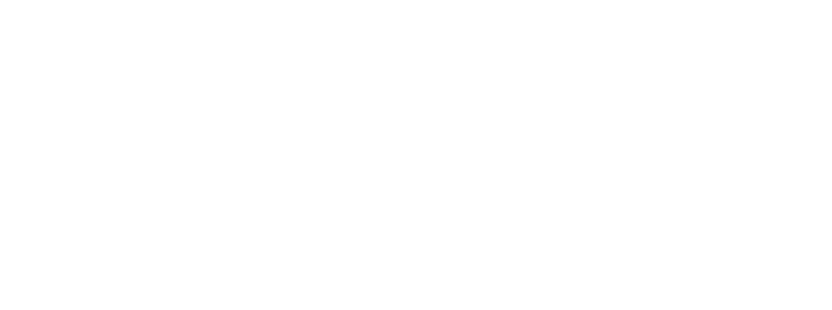
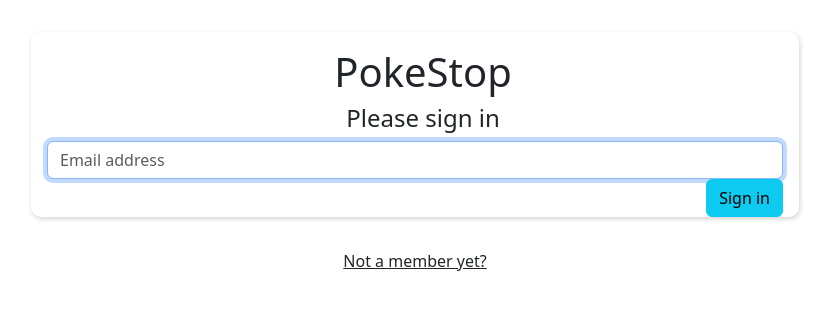
Before and after one commit to Paolo-Medel/Poke, a React (Create React App) app: page /login in a window 1280 px wide. Before the commit this address had no page. Shown: the top 310 px of the page, without its empty margins (225-1057 px from the left). Built offline with nearby package versions, Linux system fonts and the light colour scheme.

Commit message:
mvp try one

```diff
--- a/src/App.js
+++ b/src/App.js
@@ -1,11 +1,28 @@
+import "./App.css";
+import { Routes, Route } from "react-router-dom";
+import { Login } from "./components/auth/Login";
+import { Register } from "./components/auth/Register";
+import { Authorized } from "./views/Authorized";
 import { ApplicationViews } from "./views/ApplicationViews";
 
-function App() {
+// the use effect function takes 2 arguments. A function and a dependency array. This is basically an event listener. It is listening for a change in the array to run the function defined within the argument.
+
+export const App = () => {
   return (
-    <>
-      <ApplicationViews />
-    </>
+    <Routes>
+      <Route path="/login" element={<Login />} />
+      <Route path="/register" element={<Register />} />
+
+      <Route
+        path="*"
+        element={
+          <Authorized>
+            <ApplicationViews />
+          </Authorized>
+        }
+      />
+    </Routes>
   );
-}
+};
 
 export default App;
--- a/src/components/PokeBox/PokeBox.js
+++ b/src/components/PokeBox/PokeBox.js
@@ -3,12 +3,12 @@
 import { pokeBoxService } from "../../services/pokeBoxService";
 import { Link } from "react-router-dom";
 
-export const PokeBox = () => {
+export const PokeBox = ({ currentUser }) => {
   // need current user id to send to setter function. Bypassing for now
   const [ownedPokemon, setOwnedPokemon] = useState([]);
 
   useEffect(() => {
-    pokeBoxService().then((obj) => {
+    pokeBoxService(currentUser.id).then((obj) => {
       setOwnedPokemon(obj);
     });
   }, []);
--- a/src/components/addToTeam/AddToTeam.js
+++ b/src/components/addToTeam/AddToTeam.js
@@ -5,12 +5,12 @@
 import { gameService } from "../../services/gameService";
 import { Button } from "react-bootstrap";
 
-export const AddToTeam = () => {
+export const AddToTeam = ({ currentUser }) => {
   const [pokemon, setPokemon] = useState([]);
   const [games, setGames] = useState([]);
   const [pokemonToAdd, setPokemonToAdd] = useState({
     name: "",
-    userId: 0,
+    userId: currentUser.id,
     pokeId: 0,
     gameId: 0,
     attack: 0,
--- /dev/null
+++ b/src/components/auth/Login.css
@@ -0,0 +1,79 @@
+.container-login {
+  text-align: center;
+}
+
+.container-login > section > a {
+  text-decoration: underline;
+  color: var(--secondary);
+}
+
+.form-login {
+  width: 60%;
+  margin: 2rem auto;
+}
+
+.form-login > h1 {
+  font-size: 2.5rem;
+  text-align: center;
+}
+
+.form-login > h2 {
+  text-align: center;
+  font-size: 1.5rem;
+}
+
+.form-login > fieldset > input[type="email"] {
+  width: 25em;
+}
+
+.login-btn {
+  align-self: flex-end;
+}
+
+.login-btn:focus {
+  box-shadow: none;
+  outline: 2px solid transparent;
+  outline-offset: 2px;
+}
+
+/************* FORM STYLES *************/
+
+form {
+  margin: 3rem 5rem;
+  border: 1px solid var(--outline);
+  border-radius: 10px;
+  padding: 1rem 0rem 0rem 1rem;
+  box-shadow: 1px 2px 5px lightgray;
+  background-color: var(--offWhite);
+}
+
+fieldset {
+  min-width: 0;
+  padding-bottom: 1.5rem;
+  margin: 0;
+  border: 0;
+}
+
+.form-control {
+  height: calc(1.5em + 0.75rem + 2px);
+  padding: 0.375rem 0.75rem;
+  font-size: 1rem;
+  border: 1px solid var(--outline);
+  border-radius: 0.25rem;
+}
+
+.form-group {
+  margin-right: 1rem;
+  display: flex;
+  flex-direction: column;
+}
+
+.form-btn {
+  align-self: flex-end;
+}
+
+.form-btn:focus {
+  box-shadow: none;
+  outline: 2px solid transparent;
+  outline-offset: 2px;
+}
--- /dev/null
+++ b/src/components/auth/Login.js
@@ -0,0 +1,65 @@
+import React, { useState } from "react";
+import { Link } from "react-router-dom";
+import { useNavigate } from "react-router-dom";
+import "./Login.css";
+import { getUserByEmail } from "../../services/userService";
+import { Button } from "react-bootstrap";
+
+export const Login = () => {
+  const [email, set] = useState("");
+  const navigate = useNavigate();
+
+  const handleLogin = (e) => {
+    e.preventDefault();
+
+    getUserByEmail(email).then((foundUsers) => {
+      if (foundUsers.length === 1) {
+        const user = foundUsers[0];
+        localStorage.setItem(
+          "honey_user",
+          JSON.stringify({
+            id: user.id,
+          })
+        );
+
+        navigate("/");
+      } else {
+        window.alert("Invalid login");
+      }
+    });
+  };
+
+  return (
+    <main className="container-login">
+      <section>
+        <form className="form-login" onSubmit={handleLogin}>
+          <h1>PokeStop</h1>
+          <h2>Please sign in</h2>
+          <fieldset>
+            <div className="form-group">
+              <input
+                type="email"
+                value={email}
+                onChange={(evt) => set(evt.target.value)}
+                className="form-control"
+                placeholder="Email address"
+                required
+                autoFocus
+              />
+            </div>
+          </fieldset>
+          <fieldset>
+            <div className="form-group">
+              <Button className="login-btn btn-info" type="submit">
+                Sign in
+              </Button>
+            </div>
+          </fieldset>
+        </form>
+      </section>
+      <section>
+        <Link to="/register">Not a member yet?</Link>
+      </section>
+    </main>
+  );
+};
--- /dev/null
+++ b/src/components/auth/Register.js
@@ -0,0 +1,88 @@
+import { useState } from "react";
+import { useNavigate } from "react-router-dom";
+import "./Login.css";
+import { createUser, getUserByEmail } from "../../services/userService";
+
+export const Register = (props) => {
+  const [customer, setCustomer] = useState({
+    email: "",
+    fullName: "",
+    isStaff: false,
+  });
+  let navigate = useNavigate();
+
+  const registerNewUser = () => {
+    createUser(customer).then((createdUser) => {
+      if (createdUser.hasOwnProperty("id")) {
+        localStorage.setItem(
+          "honey_user",
+          JSON.stringify({
+            id: createdUser.id,
+          })
+        );
+
+        navigate("/");
+      }
+    });
+  };
+
+  const handleRegister = (e) => {
+    e.preventDefault();
+    getUserByEmail(customer.email).then((response) => {
+      if (response.length > 0) {
+        // Duplicate email. No good.
+        window.alert("Account with that email address already exists");
+      } else {
+        // Good email, create user.
+        registerNewUser();
+      }
+    });
+  };
+
+  const updateCustomer = (evt) => {
+    const copy = { ...customer };
+    copy[evt.target.id] = evt.target.value;
+    setCustomer(copy);
+  };
+
+  return (
+    <main style={{ textAlign: "center" }}>
+      <form className="form-login" onSubmit={handleRegister}>
+        <h1>Honey Rae Repairs</h1>
+        <h2>Please Register</h2>
+        <fieldset>
+          <div className="form-group">
+            <input
+              onChange={updateCustomer}
+              type="text"
+              id="fullName"
+              className="form-control"
+              placeholder="Enter your name"
+              required
+              autoFocus
+            />
+          </div>
+        </fieldset>
+        <fieldset>
+          <div className="form-group">
+            <input
+              onChange={updateCustomer}
+              type="email"
+              id="email"
+              className="form-control"
+              placeholder="Email address"
+              required
+            />
+          </div>
+        </fieldset>
+        <fieldset>
+          <div className="form-group">
+            <button className="login-btn btn-info" type="submit">
+              Register
+            </button>
+          </div>
+        </fieldset>
+      </form>
+    </main>
+  );
+};
--- a/src/components/navbar/NavBar.js
+++ b/src/components/navbar/NavBar.js
@@ -1,7 +1,8 @@
-import { Link } from "react-router-dom";
+import { Link, useNavigate } from "react-router-dom";
 import "./NavBar.css";
 
 export const NavBar = () => {
+  const navigate = useNavigate();
   return (
     <ul className="navbar">
       <li className="navbar-item">
@@ -19,6 +20,22 @@
           PokeBox
         </Link>
       </li>
+      {localStorage.getItem("honey_user") ? (
+        <li className="navbar-item navbar-logout">
+          <Link
+            className="navbar-link"
+            to=""
+            onClick={() => {
+              localStorage.removeItem("honey_user");
+              navigate("/", { replace: true });
+            }}
+          >
+            Logout
+          </Link>
+        </li>
+      ) : (
+        ""
+      )}
     </ul>
   );
 };
--- a/src/services/pokeBoxService.js
+++ b/src/services/pokeBoxService.js
@@ -1,5 +1,5 @@
-export const pokeBoxService = () => {
-  return fetch(`http://localhost:8088/ownedPokemon?userId=0`).then((res) =>
+export const pokeBoxService = (id) => {
+  return fetch(`http://localhost:8088/ownedPokemon?userId=${id}`).then((res) =>
     res.json()
   );
 };
--- /dev/null
+++ b/src/services/userService.js
@@ -0,0 +1,15 @@
+export const getUserByEmail = (email) => {
+  return fetch(`http://localhost:8088/users?email=${email}`).then((res) =>
+    res.json()
+  )
+}
+
+export const createUser = (customer) => {
+  return fetch("http://localhost:8088/users", {
+    method: "POST",
+    headers: {
+      "Content-Type": "application/json",
+    },
+    body: JSON.stringify(customer),
+  }).then((res) => res.json())
+}
--- /dev/null
+++ b/src/views/Authorized.js
@@ -0,0 +1,17 @@
+import { Navigate, useLocation } from "react-router-dom"
+
+// We can access child components the same way we access props. Child components are passed to our props as a key/value pair where
+// children is the key.
+
+export const Authorized = ({ children }) => {
+  let location = useLocation()
+
+  // Check if user is logged in. If they are, render the CHILD components (in this case, the ApplicationViews component)
+  if (localStorage.getItem("honey_user")) {
+    return children
+  }
+  // If the user is NOT logged in, redirect them to the login page using the Navigate component from react-router-dom
+  else {
+    return <Navigate to={`/login`} state={{ from: location }} replace />
+  }
+}
```
Also changed, not shown: src/views/ApplicationViews.js (+15 -2 lines).
